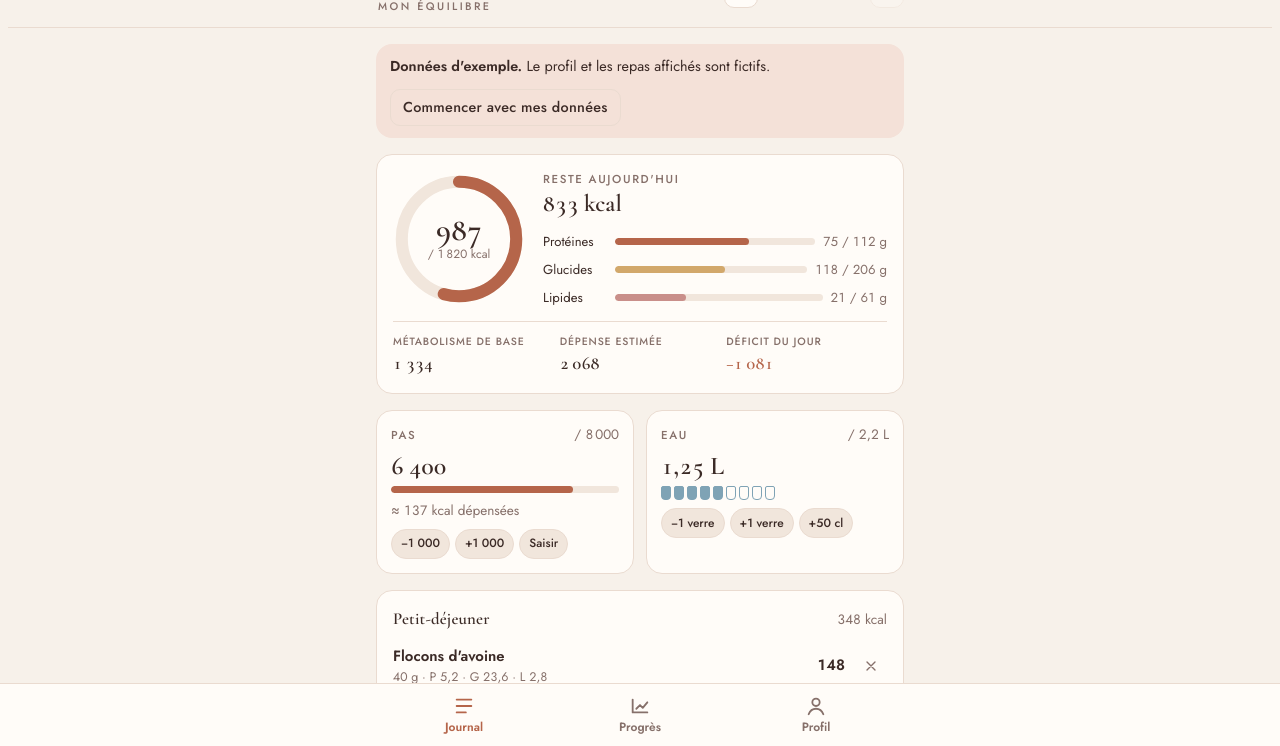
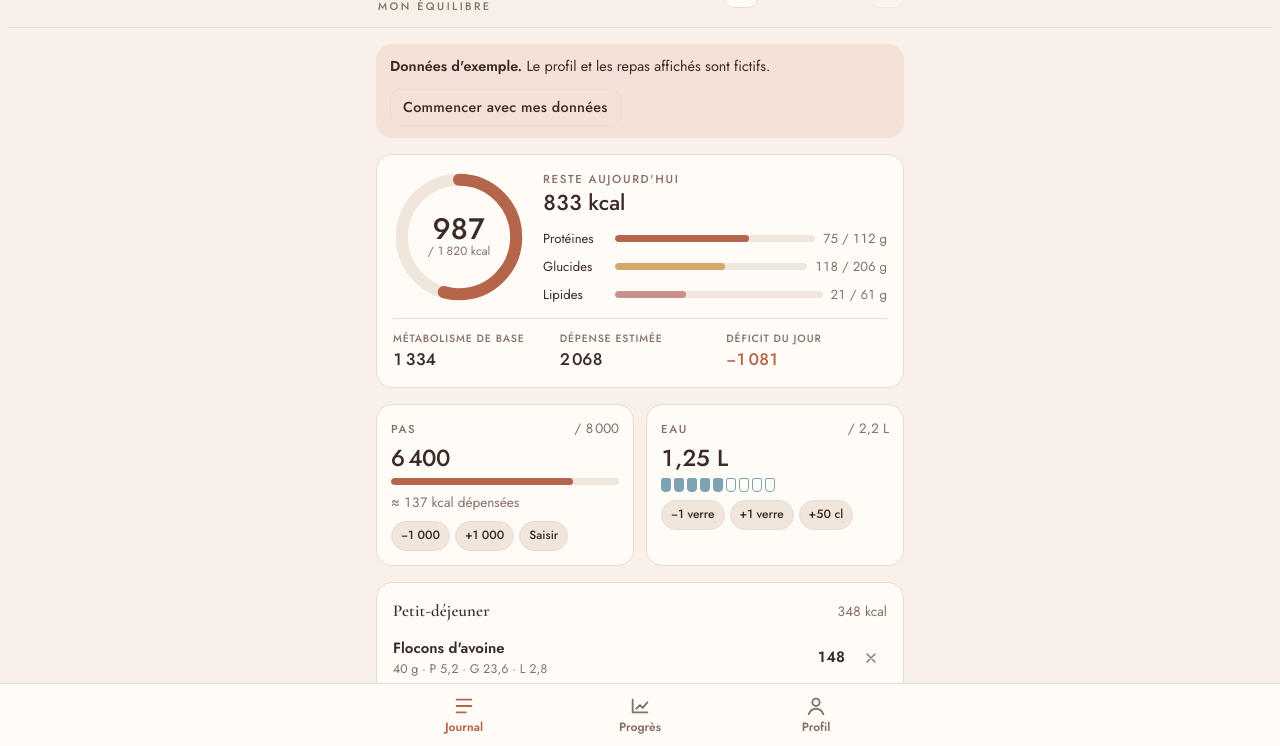
Before and after one commit to lynalk/mon-equilibre-calorique, a plain HTML site: page index.html in a window 1280 px wide. Shown: the part 52-798 px from the top of the page. Drawn offline with nearby package versions, Linux system fonts and the light colour scheme.

Commit message:
Chiffres plus lisibles : police Jost à chiffres alignés
Co-Authored-By: Claude Opus 5.5 <noreply@anthropic.com>
Claude-Session: https://claude.ai/code/session_01HENwNWnyFbBhGHhKCu826W

```diff
--- a/css/app.css
+++ b/css/app.css
@@ -212,3 +212,15 @@ body{font-weight:400}
 @media (max-width:360px){.trackers{grid-template-columns:1fr}}
 .macro{grid-template-columns:64px 1fr auto}
 .macro .num{white-space:nowrap}
+
+/* ----- Chiffres : police nette (Jost), chiffres alignés et à largeur fixe ----- */
+:root{--font-num:"Jost", system-ui, -apple-system, "Segoe UI", sans-serif}
+.num,.ring .big,.remain,.target-big,.stat b,.preview .k,.tracker-val,.balance b,.item .kcal,input[type="number"],.chart text{
+  font-family:var(--font-num);font-variant-numeric:tabular-nums lining-nums;font-feature-settings:"tnum" 1,"lnum" 1}
+.ring .big{font-weight:500;font-size:1.85rem;letter-spacing:-.01em}
+.remain{font-weight:500;font-size:1.35rem}
+.target-big{font-weight:500;font-size:2.2rem}
+.tracker-val{font-weight:500;font-size:1.45rem}
+.balance b,.stat b{font-weight:500;font-size:1.05rem}
+.preview .k{font-weight:500;font-size:1.35rem}
+.item .kcal{font-weight:600}
```
